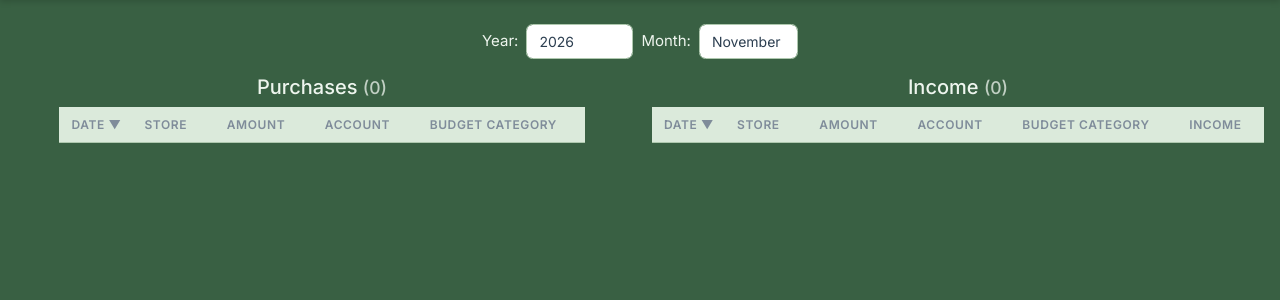
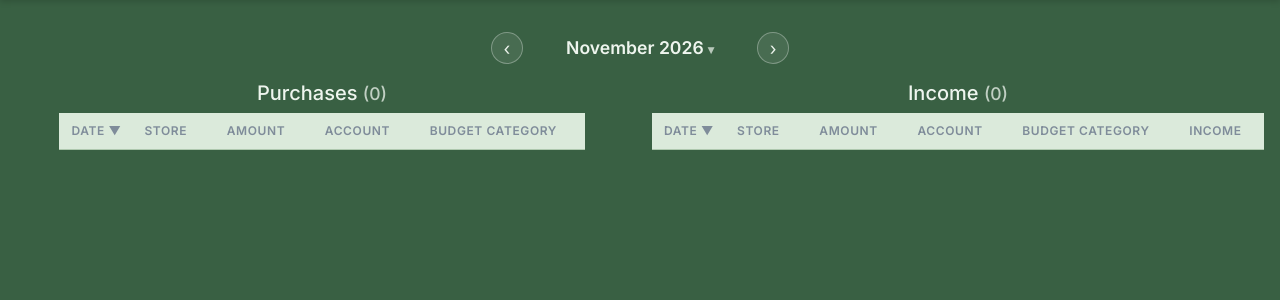
Before and after one commit to A-A-RonThomas/FamilyBudget, a FastAPI app: page / in a window 1280 px wide. Shown: the part 67-367 px from the top of the page. Run offline with FastAPI, Linux system fonts and the light colour scheme; lists and menus that the app fills with data are empty.

Commit message:
fixed the date selector for the transactions and budget page to be shared

```diff
--- /dev/null
+++ b/templates/partials/month_nav.html
@@ -0,0 +1,236 @@
+{#
+    Shared month navigation: ‹ Month Year › with a click-to-open month/year picker.
+
+    Expects in context: year, month, month_name, prev_year, prev_month, next_year, next_month.
+    Optional: existing_months (list of {year, month}) — those months get a dot in the picker.
+
+    Navigation keeps any other query params already in the URL (e.g. the transactions
+    page's `type`), so it reads them from location at click time rather than baking
+    them into the links.
+#}
+<style>
+    .month-nav {
+        display: flex;
+        align-items: center;
+        justify-content: center;
+        gap: 1rem;
+        color: var(--text-on-bg);
+        margin-top: 0.5rem;
+    }
+    .month-nav a.nav-arrow {
+        width: 2rem; height: 2rem;
+        border-radius: 50%;
+        border: 1px solid rgba(255,255,255,0.3);
+        background: rgba(255,255,255,0.08);
+        color: var(--text-on-bg);
+        font-size: 1.1rem;
+        line-height: 1;
+        text-decoration: none;
+        display: flex; align-items: center; justify-content: center;
+    }
+    .month-nav a.nav-arrow:hover { background: rgba(255,255,255,0.2); color: #fff; }
+
+    .month-picker-wrap { position: relative; }
+    .month-picker-toggle {
+        background: none;
+        border: 1px solid transparent;
+        border-radius: var(--radius);
+        color: var(--text-on-bg);
+        font-weight: 600;
+        font-size: 1.1rem;
+        padding: 0.15rem 0.6rem;
+        cursor: pointer;
+        /* Fixed width (fits "September 2026 ▾") so the arrows don't shift between months */
+        width: 11.5em;
+        text-align: center;
+        white-space: nowrap;
+    }
+    .month-picker-toggle:hover,
+    .month-picker-toggle[aria-expanded="true"] {
+        border-color: rgba(255,255,255,0.3);
+        background: rgba(255,255,255,0.08);
+    }
+    .month-picker-toggle .caret { font-size: 0.7em; opacity: 0.7; margin-left: 0.25rem; }
+
+    .month-picker {
+        position: absolute;
+        top: calc(100% + 0.4rem);
+        left: 50%;
+        transform: translateX(-50%);
+        z-index: 1050;
+        width: 15.5rem;
+        max-width: calc(100vw - 2rem);
+        padding: 0.75rem;
+        background: var(--surface);
+        color: var(--text);
+        border: 1px solid var(--border);
+        border-radius: var(--radius);
+        box-shadow: 0 6px 20px rgba(0,0,0,0.2);
+    }
+    .month-picker[hidden] { display: none; }
+    .mp-head {
+        display: flex;
+        align-items: center;
+        justify-content: space-between;
+        margin-bottom: 0.5rem;
+    }
+    .mp-head .mp-year { font-weight: 700; }
+    .mp-head button,
+    .mp-grid button,
+    .mp-foot button {
+        border: 1px solid transparent;
+        background: none;
+        color: var(--text);
+        border-radius: var(--radius);
+        cursor: pointer;
+    }
+    .mp-head button { width: 2rem; height: 2rem; font-size: 1.1rem; line-height: 1; }
+    .mp-head button:hover,
+    .mp-grid button:hover,
+    .mp-foot button:hover { background: var(--primary-bg); }
+    .mp-grid {
+        display: grid;
+        grid-template-columns: repeat(3, 1fr);
+        gap: 0.3rem;
+    }
+    .mp-grid button {
+        position: relative;
+        padding: 0.45rem 0;
+        font-size: 0.9rem;
+    }
+    /* The calendar's current month */
+    .mp-grid button.is-today { border-color: var(--primary); }
+    /* The month being viewed */
+    .mp-grid button.is-selected,
+    .mp-grid button.is-selected:hover {
+        background: var(--primary);
+        color: #fff;
+    }
+    /* Months that have a budget */
+    .mp-grid button.has-budget::after {
+        content: '';
+        position: absolute;
+        bottom: 0.2rem;
+        left: 50%;
+        transform: translateX(-50%);
+        width: 4px; height: 4px;
+        border-radius: 50%;
+        background: currentColor;
+        opacity: 0.6;
+    }
+    .mp-foot {
+        margin-top: 0.5rem;
+        text-align: center;
+    }
+    .mp-foot button {
+        font-size: 0.85rem;
+        color: var(--primary);
+        padding: 0.2rem 0.6rem;
+    }
+</style>
+
+{% set budget_month_keys = [] %}
+{% for m in existing_months or [] %}{% set _ = budget_month_keys.append(m.year ~ '-' ~ m.month) %}{% endfor %}
+<div class="month-nav" id="month-nav"
+     data-year="{{ year }}" data-month="{{ month }}"
+     data-budget-months='{{ budget_month_keys | tojson }}'>
+    <a class="nav-arrow" href="?year={{ prev_year }}&month={{ prev_month }}"
+       data-year="{{ prev_year }}" data-month="{{ prev_month }}" aria-label="Previous month">&lsaquo;</a>
+
+    <div class="month-picker-wrap">
+        <button type="button" class="month-picker-toggle" aria-haspopup="dialog" aria-expanded="false"
+                aria-label="Choose month">
+            {{ month_name }} {{ year }}<span class="caret">&#9662;</span>
+        </button>
+        <div class="month-picker" role="dialog" aria-label="Choose month" hidden>
+            <div class="mp-head">
+                <button type="button" class="mp-prev-year" aria-label="Previous year">&lsaquo;</button>
+                <span class="mp-year"></span>
+                <button type="button" class="mp-next-year" aria-label="Next year">&rsaquo;</button>
+            </div>
+            <div class="mp-grid">
+                {% for abbr in ['Jan','Feb','Mar','Apr','May','Jun','Jul','Aug','Sep','Oct','Nov','Dec'] %}
+                <button type="button" data-month="{{ loop.index }}">{{ abbr }}</button>
+                {% endfor %}
+            </div>
+            <div class="mp-foot">
+                <button type="button" class="mp-today">This month</button>
+            </div>
+        </div>
+    </div>
+
+    <a class="nav-arrow" href="?year={{ next_year }}&month={{ next_month }}"
+       data-year="{{ next_year }}" data-month="{{ next_month }}" aria-label="Next month">&rsaquo;</a>
+</div>
+
+<script>
+(function () {
+    const nav = document.getElementById('month-nav');
+    if (!nav) return;
+
+    const viewYear = parseInt(nav.dataset.year);
+    const viewMonth = parseInt(nav.dataset.month);
+    const today = new Date();
+    const todayYear = today.getFullYear(), todayMonth = today.getMonth() + 1;
+
+    let budgetMonths = new Set();
+    try { budgetMonths = new Set(JSON.parse(nav.dataset.budgetMonths || '[]')); } catch (e) {}
+
+    // Keep other query params (like `type`) that are in the URL right now
+    function goTo(year, month) {
+        const url = new URL(location.href);
+        url.searchParams.set('year', year);
+        url.searchParams.set('month', month);
+        location.href = url.toString();
+    }
+
+    nav.querySelectorAll('a.nav-arrow').forEach(a => {
+        a.addEventListener('click', e => {
+            e.preventDefault();
+            goTo(a.dataset.year, a.dataset.month);
+        });
+    });
+
+    const toggle = nav.querySelector('.month-picker-toggle');
+    const picker = nav.querySelector('.month-picker');
+    const yearLabel = picker.querySelector('.mp-year');
+    const monthButtons = picker.querySelectorAll('.mp-grid button');
+    let pickerYear = viewYear;
+
+    function render() {
+        yearLabel.textContent = pickerYear;
+        monthButtons.forEach(btn => {
+            const m = parseInt(btn.dataset.month);
+            btn.classList.toggle('is-selected', pickerYear === viewYear && m === viewMonth);
+            btn.classList.toggle('is-today', pickerYear === todayYear && m === todayMonth);
+            btn.classList.toggle('has-budget', budgetMonths.has(`${pickerYear}-${m}`));
+        });
+    }
+
+    function open() {
+        pickerYear = viewYear;
+        render();
+        picker.hidden = false;
+        toggle.setAttribute('aria-expanded', 'true');
+        picker.querySelector('.is-selected')?.focus();
+    }
+
+    function close() {
+        picker.hidden = true;
+        toggle.setAttribute('aria-expanded', 'false');
+    }
+
+    toggle.addEventListener('click', () => (picker.hidden ? open() : close()));
+    picker.querySelector('.mp-prev-year').addEventListener('click', () => { pickerYear--; render(); });
+    picker.querySelector('.mp-next-year').addEventListener('click', () => { pickerYear++; render(); });
+    picker.querySelector('.mp-today').addEventListener('click', () => goTo(todayYear, todayMonth));
+    monthButtons.forEach(btn => btn.addEventListener('click', () => goTo(pickerYear, btn.dataset.month)));
+
+    document.addEventListener('click', e => {
+        if (!picker.hidden && !nav.querySelector('.month-picker-wrap').contains(e.target)) close();
+    });
+    document.addEventListener('keydown', e => {
+        if (e.key === 'Escape' && !picker.hidden) { close(); toggle.focus(); }
+    });
+})();
+</script>
--- a/templates/transactions.html
+++ b/templates/transactions.html
@@ -106,6 +106,7 @@
     /* Desktop: both lists side by side, each scrolling on its own */
     @media (min-width: 1200px) {
         .txn-panes {
+            margin-top: 1rem;
             display: grid;
             grid-template-columns: 1fr 1fr;
             gap: 1.5rem;
@@ -172,9 +173,10 @@
     }
 </style>
 
-<form method="get" id="month-filter" class="mb-3 d-flex gap-2 align-items-center justify-content-center flex-wrap text-on-bg">
-    <input type="hidden" name="type" id="type-input" value="{{ type }}">
-    <div class="btn-group d-xl-none" role="group" id="txn-toggle">
+{% include "partials/month_nav.html" %}
+
+<div class="d-flex justify-content-center mt-2 mb-3 d-xl-none">
+    <div class="btn-group" role="group" id="txn-toggle">
         <button type="button" data-kind="purchases"
            class="btn btn-sm {% if type != 'incomes' %}btn-primary{% else %}btn-surface{% endif %}">
             Purchases
@@ -184,28 +186,7 @@
             Income
         </button>
     </div>
-
-    <label for="year">Year:</label>
-    <input type="number" id="year" name="year"
-           value="{{ year or default_year }}" min="2000" max="2100" class="form-control w-auto"
-           onchange="if (/^\d{4}$/.test(this.value)) this.form.requestSubmit()">
-
-    <label for="month">Month:</label>
-    <select id="month" name="month" class="form-control w-auto" onchange="this.form.requestSubmit()">
-        <option value="1"  {% if month == 1  %}selected{% endif %}>January</option>
-        <option value="2"  {% if month == 2  %}selected{% endif %}>February</option>
-        <option value="3"  {% if month == 3  %}selected{% endif %}>March</option>
-        <option value="4"  {% if month == 4  %}selected{% endif %}>April</option>
-        <option value="5"  {% if month == 5  %}selected{% endif %}>May</option>
-        <option value="6"  {% if month == 6  %}selected{% endif %}>June</option>
-        <option value="7"  {% if month == 7  %}selected{% endif %}>July</option>
-        <option value="8"  {% if month == 8  %}selected{% endif %}>August</option>
-        <option value="9"  {% if month == 9  %}selected{% endif %}>September</option>
-        <option value="10" {% if month == 10 %}selected{% endif %}>October</option>
-        <option value="11" {% if month == 11 %}selected{% endif %}>November</option>
-        <option value="12" {% if month == 12 %}selected{% endif %}>December</option>
-    </select>
-</form>
+</div>
 
 {% macro txn_table(rows, kind) %}
     <table class="table table-striped w-auto txn-table" data-kind="{{ kind }}">
@@ -466,8 +447,7 @@
                 b.classList.toggle('btn-surface', b !== btn);
             });
             document.querySelectorAll('.txn-pane').forEach(p => p.classList.toggle('active', p.dataset.kind === kind));
-            // Keep month changes and reloads on the same list
-            document.getElementById('type-input').value = kind;
+            // Month navigation reads `type` from the URL, so this keeps it on the same list
             const url = new URL(location.href);
             url.searchParams.set('type', kind);
             history.replaceState(null, '', url);
```
Also changed, not shown: routers/pages/transactions.py (+11 -2 lines), templates/budget.html (+1 -57 lines).
